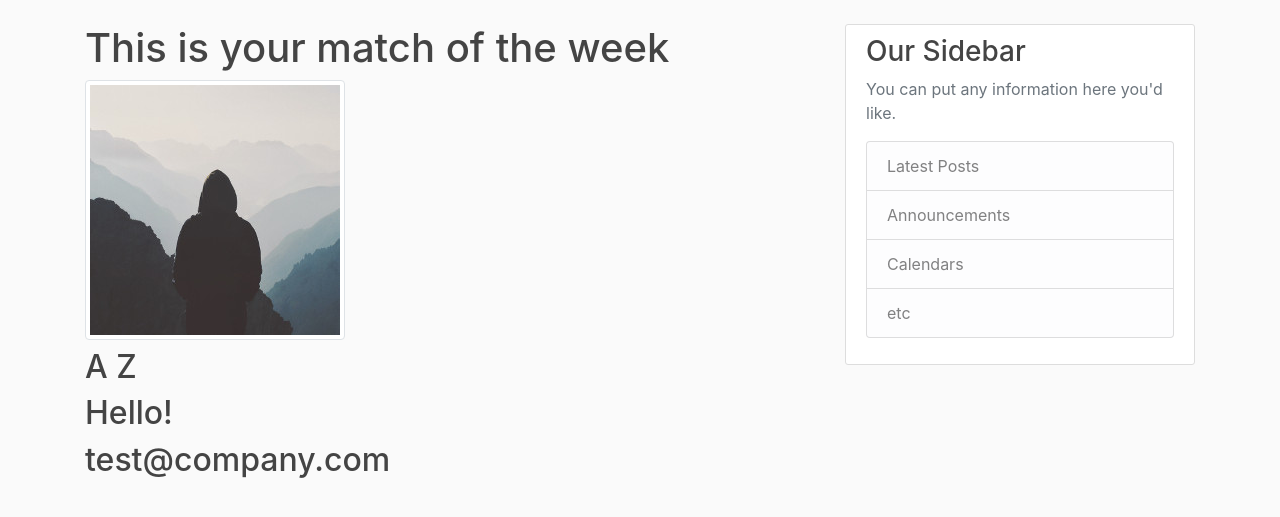
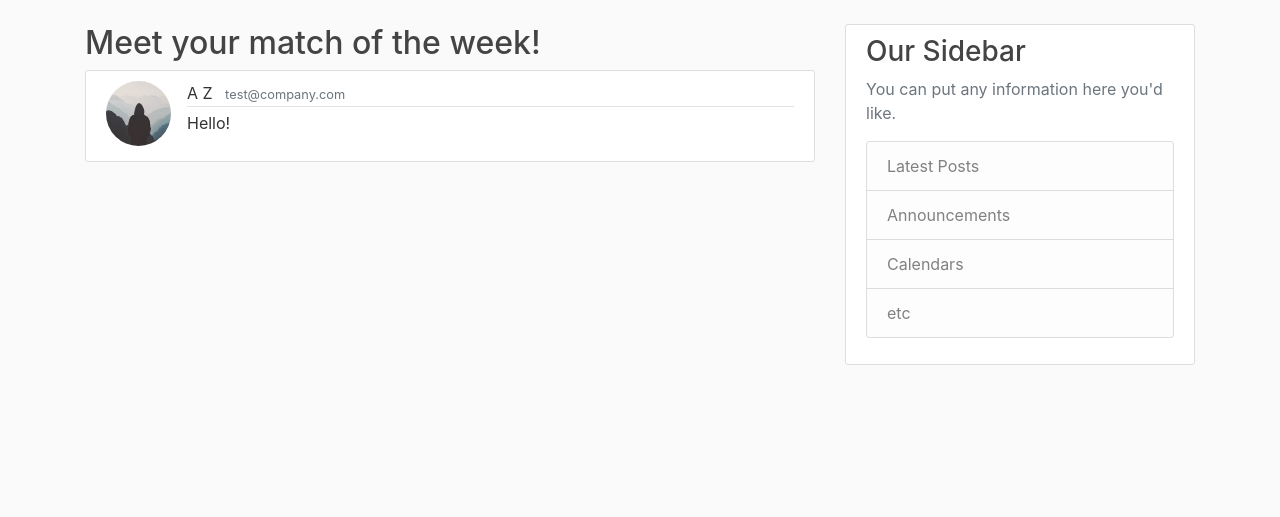
Before and after one commit to sebas673/CoffeeDate, a Django app: page /match/ in a window 1280 px wide. Shown: the part 56-573 px from the top of the page. Run offline with Django 3.2, Linux system fonts and the light colour scheme; a user stored in the database is signed in; data comes from the database, SQL or seed files in the repository; both versions use the stored data as it was after the commit; some libraries are stand-ins or nearby versions.

```diff
--- a/proj_333/match/templates/match/base.html
+++ b/proj_333/match/templates/match/base.html
@@ -37,7 +37,8 @@
                 <a class="nav-item nav-link" href="{% url 'profile' %}">Profile</a>
                 <a class="nav-item nav-link" href="accounts/logout/">Logout</a>
               {% else %}
-                <a class="nav-item nav-link" href="accounts/login/"">Login</a>
+                <a class="nav-item nav-link" href="{% url 'login' %}">Login</a>
+                <a class="nav-item nav-link" href="accounts/login/"">CAS</a>
               {% endif %}
             </div>
           </div>
--- a/proj_333/match/templates/match/home.html
+++ b/proj_333/match/templates/match/home.html
@@ -9,11 +9,17 @@
         <a class="btn btn-primary" href="{% url 'match-find' %}" role="button">Find me a match</a>
       {% endif %}
     {% else %}
-      <h1>This is your match of the week</h1>
-      <h2><img class="img-thumbnail" src="{{ user.Profile.mate_image.url }}"></h2>
-      <h2><a class="article-title">{{ user.Profile.mate_firstname }} {{ user.Profile.mate_lastname }}</a></h2>
-      <h2><a class="article-content">{{ user.Profile.mate_personal_message }}</a></h2>
-      <h2><a class="article-content">{{ user.Profile.mate_email }}</a></h2>
+      <h2>Meet your match of the week!</h1>
+      <article class="media content-section">
+          <img class="rounded-circle article-img" src="{{ user.Profile.mate_image.url }}">
+          <div class="media-body">
+            <div class="article-metadata">
+              <a class="mr-2">{{ user.Profile.mate_firstname }} {{ user.Profile.mate_lastname }}</a>
+              <small class="text-muted">{{ user.Profile.mate_email }}</small>
+            </div>
+            <p class="article-content">{{ user.Profile.mate_personal_message }}</p>
+          </div>
+      </article>
     {% endif %}
   <!-- This will appear when you're NOT signed in  -->
   {% else %}
--- a/proj_333/match/views.py
+++ b/proj_333/match/views.py
@@ -9,19 +9,19 @@ import threading
 # returns what we want the user to see when they are sent to this route.
 
 
-class Timer(threading.Thread):
-    def __init__(self):
-        threading.Thread.__init__(self)
-        self.event = threading.Event()
+# class Timer(threading.Thread):
+#     def __init__(self):
+#         threading.Thread.__init__(self)
+#         self.event = threading.Event()
 
-    def run(self):
-        while not self.event.is_set():
-            print('hello')
-            num_of_days = 7
-            self.event.wait(num_of_days * 24 * 3600)
+#     def run(self):
+#         while not self.event.is_set():
+#             print('hello')
+#             num_of_days = 7
+#             self.event.wait(num_of_days * 24 * 3600)
 
-    def stop(self):
-        self.event.set()
+#     def stop(self):
+#         self.event.set()
 
 
 def home(request):
--- a/proj_333/users/models.py
+++ b/proj_333/users/models.py
@@ -14,16 +14,16 @@ class Profile(models.Model):
     image = models.ImageField(default='default.jpg', upload_to='profile_pics')
     personal_message = models.TextField(max_length=None, default="Hello!")
 
-    signed_in = models.BooleanField(default=True) # this one will never change
-    is_matched = models.BooleanField(default=False) # does the user have a match?
-    has_customized = models.BooleanField(default=False) # has the user customized their preferences?
+    signed_in = models.BooleanField(default=True)  # this one will never change
+    is_matched = models.BooleanField(default=False)  # does the user have a match?
+    has_customized = models.BooleanField(default=False)  # has the user customized their preferences?
 
     mate_ID = models.PositiveIntegerField(default=0)
     mate_firstname = models.CharField(max_length=50, default="Christoper")
     mate_lastname = models.CharField(max_length=50, default="Eisgruber")
     mate_image = models.ImageField(default='default.jpg', upload_to='profile_pics')
     mate_personal_message = models.TextField(max_length=None, default="Hello!")
-    mate_email = models.TextField(max_length=None, default="princeton@princeton.edu")
+    mate_email = models.CharField(max_length=50, default="princeton@princeton.edu")
 
     def __str__(self):
         return f'{self.user.username} Profile'
```
Also changed, not shown: proj_333/users/views.py (+9 -0 lines), proj_333/db.sqlite3, proj_333/users/migrations/0019_auto_20190421_0714.py (added).
